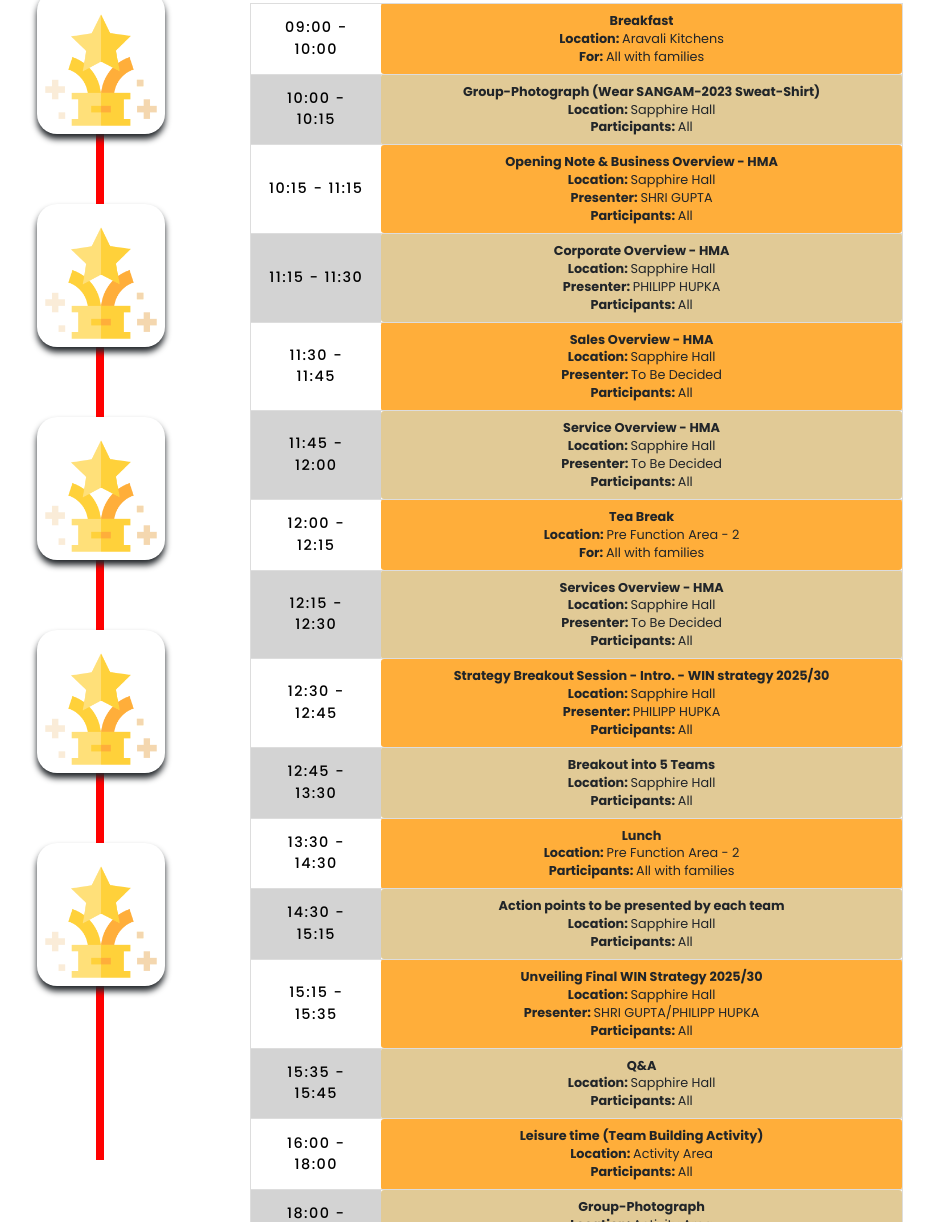
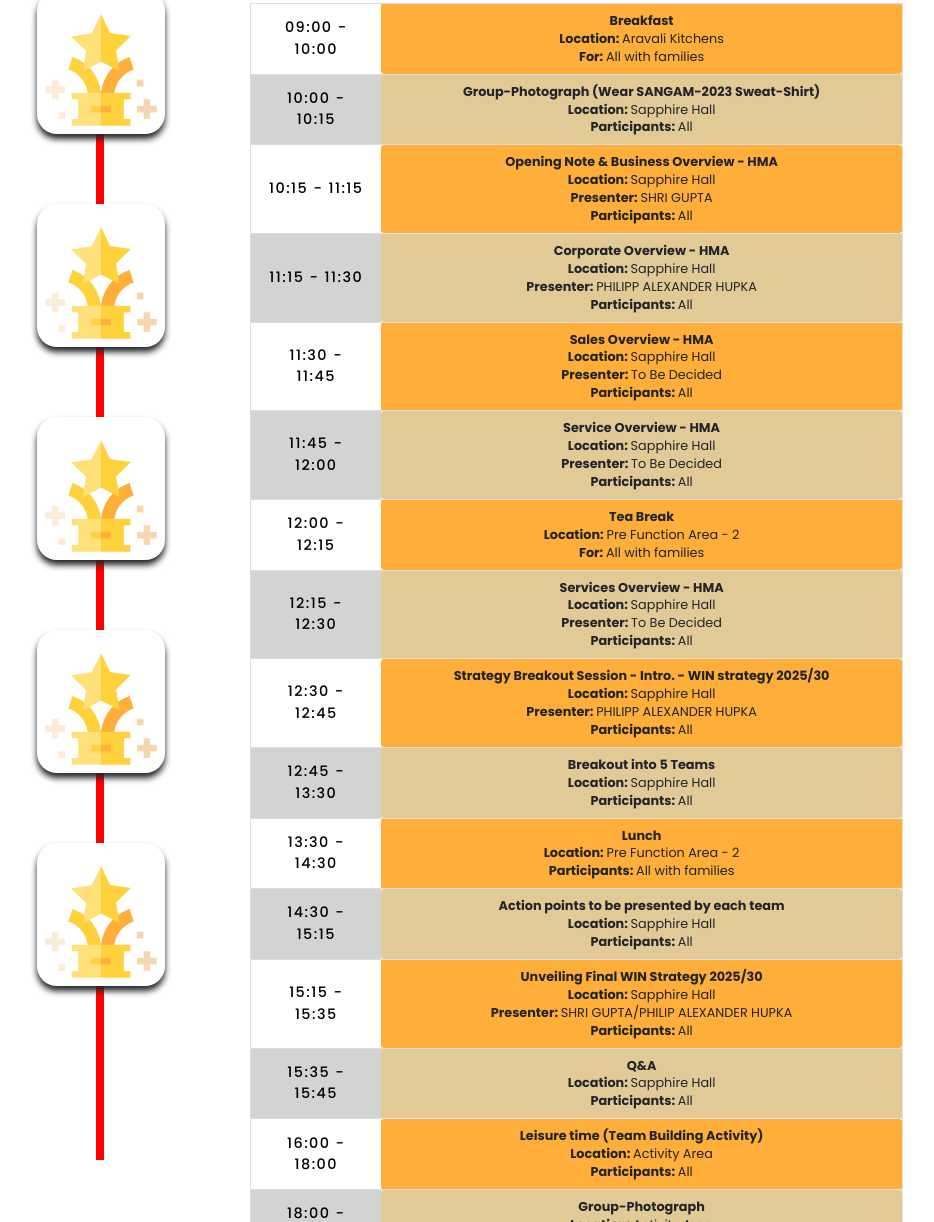
Before and after one commit to manavmehta2403/Website-Sangam2023, a plain HTML site: page index.html in a window 1280 px wide. Shown: the part 2520-3742 px from the top of the page, without its empty margins (234-1168 px from the left). Drawn offline with nearby package versions, Linux system fonts and the light colour scheme; animation ran at ten frames a second.

Commit message:
PHILIPP ALEXANDER HUPKA

```diff
--- a/index.html
+++ b/index.html
@@ -2018,7 +2018,7 @@
                       <td colspan="4" class="stage-earth">
                         Corporate Overview - HMA
                         <span><strong>Location: </strong>Sapphire Hall</span>
-                        <span><strong>Presenter: </strong>PHILIPP HUPKA</span>
+                        <span><strong>Presenter: </strong>PHILIPP ALEXANDER HUPKA</span>
                         <span><strong>Participants: </strong>All</span>
                       </td>
                     </tr>
@@ -2062,7 +2062,7 @@
                       <td colspan="4" class="stage-saturn">
                         Strategy Breakout Session - Intro. - WIN strategy 2025/30
                         <span><strong>Location: </strong>Sapphire Hall</span>
-                        <span><strong>Presenter: </strong>PHILIPP HUPKA</span>
+                        <span><strong>Presenter: </strong>PHILIPP ALEXANDER HUPKA</span>
                         <span><strong>Participants: </strong>All</span>
                       </td>
                     </tr>
@@ -2104,7 +2104,7 @@
                       <td colspan="4" class="stage-saturn">
                         Unveiling Final WIN Strategy 2025/30
                         <span><strong>Location: </strong>Sapphire Hall</span>
-                        <span><strong>Presenter: </strong>SHRI GUPTA/PHILIPP HUPKA</span>
+                        <span><strong>Presenter: </strong>SHRI GUPTA/PHILIP ALEXANDER HUPKA</span>
                         <span><strong>Participants: </strong>All</span>
                       </td>
                     </tr>
```
